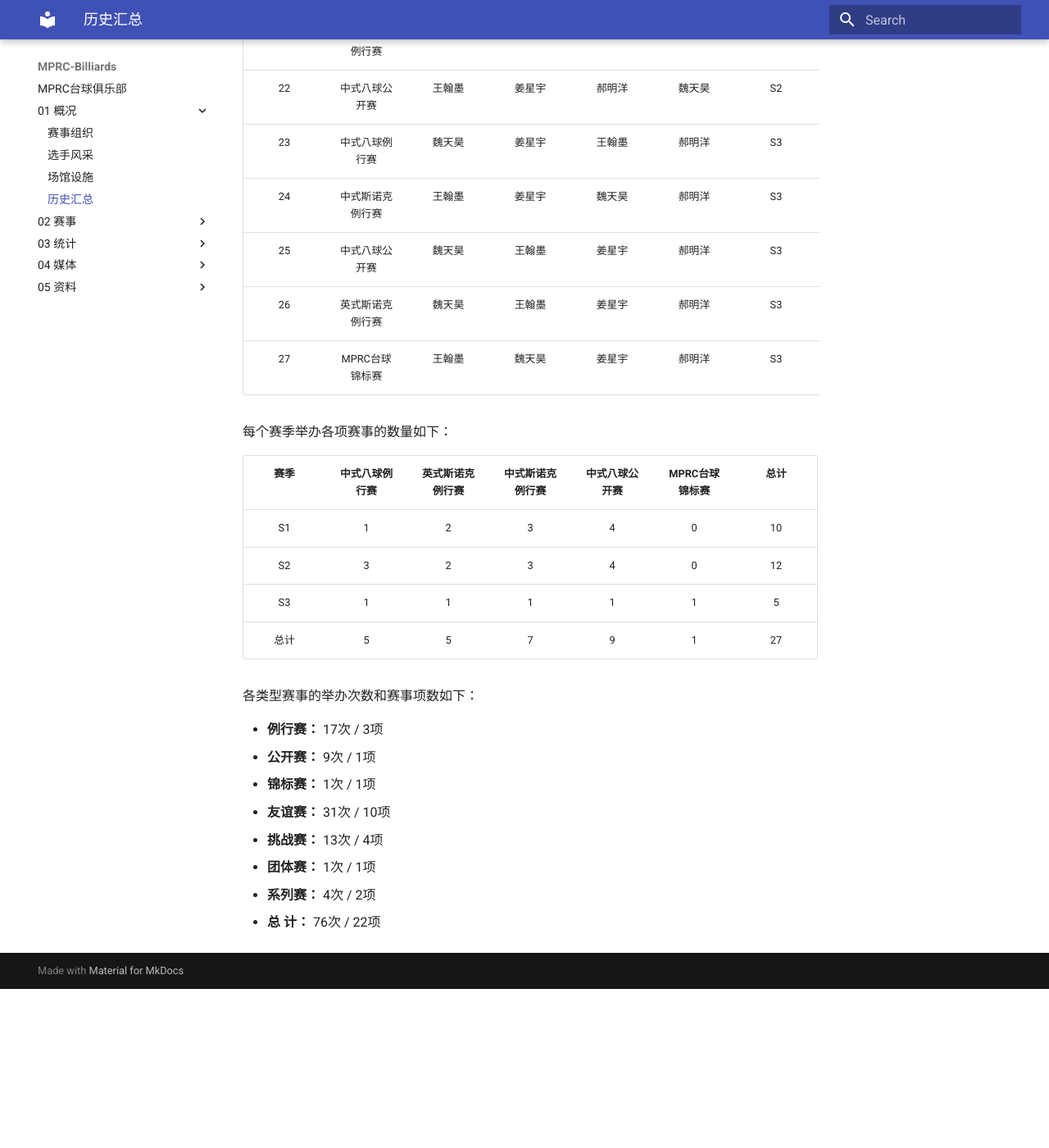
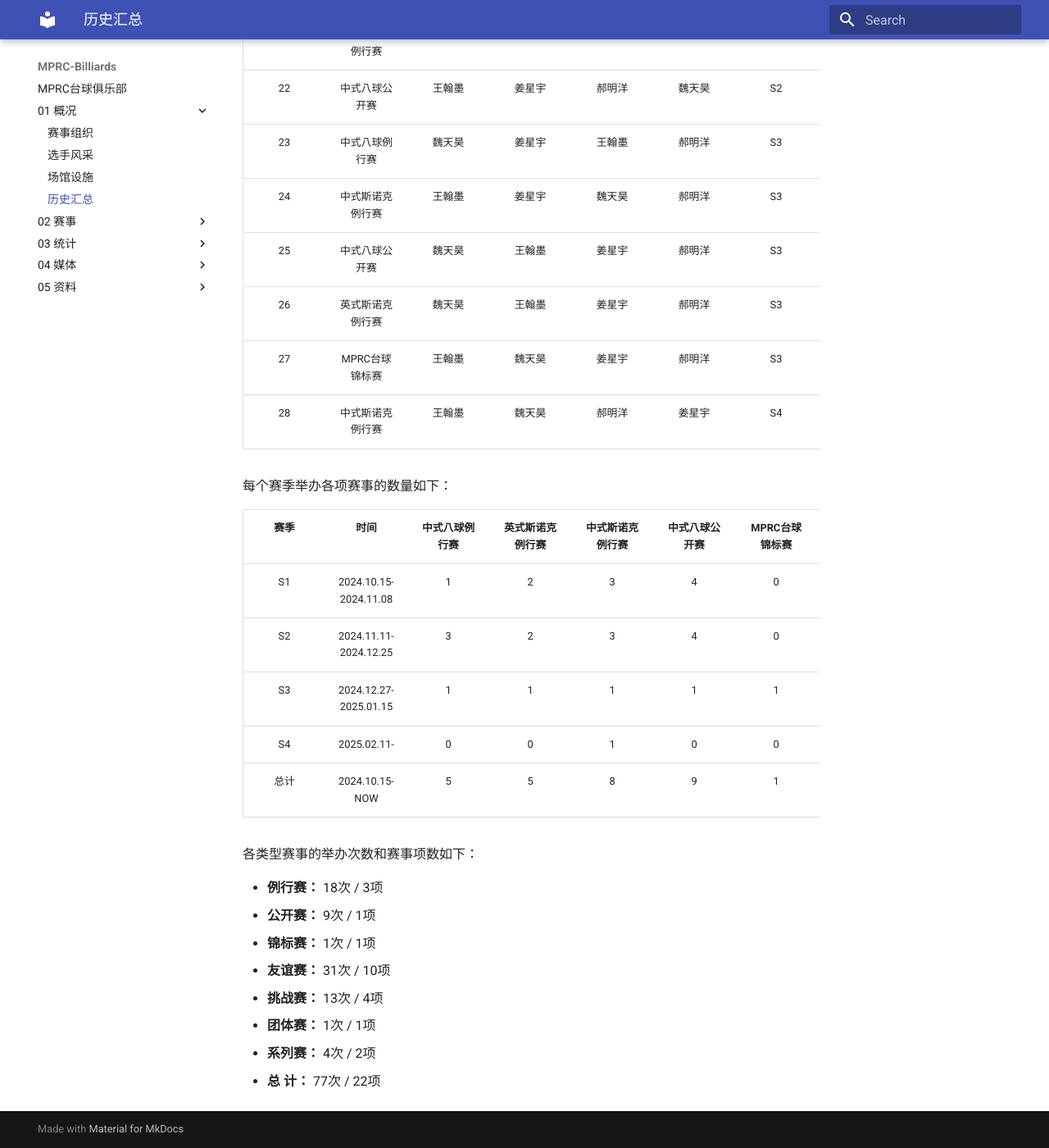
Before and after one commit to mprc-billiards/mprc-billiards.github.io, an MkDocs documentation site: the page built from docs/01-概况/4-历史汇总.md, in a window 1280 px wide and 1400 px high, scrolled down 1566 px. Shown: the whole window at 82% size. Built offline with MkDocs 1.6.1 and Material for MkDocs 9.7.7, drawn with Linux system fonts in a browser that asks for light colours; before the commit the page ends 2772 px from its top, so only the background shows below that.

Commit message:
update 2025.02.11

```diff
--- a/docs/01-概况/4-历史汇总.md
+++ b/docs/01-概况/4-历史汇总.md
@@ -31,23 +31,25 @@ MPRC台球俱乐部举办过的历届积分赛事如下：
 | 25  | 中式八球公开赛   | 魏天昊 | 王翰墨 | 姜星宇 | 郝明洋 | S3   |  9   | 2025.01.03-2025.01.06 | 碰碰捌/邱德拔      |
 | 26  | 英式斯诺克例行赛 | 魏天昊 | 王翰墨 | 姜星宇 | 郝明洋 | S3   |  5   | 2025.01.13            | 邱德拔             |
 | 27  | MPRC台球锦标赛   | 王翰墨 | 魏天昊 | 姜星宇 | 郝明洋 | S3   |  1   | 2024.12.10-2025.01.15 | 邱德拔/熊猫/蓝旗星 |
+| 28  | 中式斯诺克例行赛 | 王翰墨 | 魏天昊 | 郝明洋 | 姜星宇 | S4    | 8   | 2025.02.11            | 邱德拔             |
 
 每个赛季举办各项赛事的数量如下：
 
-| 赛季 | 中式八球例行赛   | 英式斯诺克例行赛  | 中式斯诺克例行赛   | 中式八球公开赛  | MPRC台球锦标赛  | 总计 |
-| :--: | :------------: | :--------------: | :--------------: | :------------: | :------------: | :--: |
-|  S1  |       1        |        2         |        3         |       4        |       0        |  10  |
-|  S2  |       3        |        2         |        3         |       4        |       0        |  12  |
-|  S3  |       1        |        1         |        1         |       1        |       1        |  5   |
-| 总计 |       5        |        5         |        7         |       9        |       1        |  27  |
+| 赛季 | 时间                  | 中式八球例行赛   | 英式斯诺克例行赛  | 中式斯诺克例行赛   | 中式八球公开赛  | MPRC台球锦标赛  | 总计 |
+| :--: | :-------------------: | :------------: | :--------------: | :--------------: | :------------: | :------------: | :--: |
+|  S1  | 2024.10.15-2024.11.08 |       1        |        2         |        3         |       4        |       0        |  10  |
+|  S2  | 2024.11.11-2024.12.25 |       3        |        2         |        3         |       4        |       0        |  12  |
+|  S3  | 2024.12.27-2025.01.15 |       1        |        1         |        1         |       1        |       1        |  5   |
+|  S4  | 2025.02.11-           |       0        |        0         |        1         |       0        |       0        |  1   |
+| 总计 | 2024.10.15-NOW        |       5        |        5         |        8         |       9        |       1        |  28  |
 
 各类型赛事的举办次数和赛事项数如下：
 
-- **例行赛：** 17次 /  3项
+- **例行赛：** 18次 /  3项
 - **公开赛：**  9次 /  1项
 - **锦标赛：**  1次 /  1项
 - **友谊赛：** 31次 / 10项
 - **挑战赛：** 13次 /  4项
 - **团体赛：**  1次 /  1项
 - **系列赛：**  4次 /  2项
-- **总  计：** 76次 / 22项
+- **总  计：** 77次 / 22项
```
Also changed, not shown: docs/02-赛事/A-例行赛/A03-中式斯诺克例行赛.md (+15 -0 lines), docs/03-统计/1-积分榜.md (+7 -6 lines), docs/03-统计/2-冠军榜.md (+2 -2 lines), docs/03-统计/4-战绩榜.md (+4 -4 lines), docs/README.md (+1 -1 lines).
